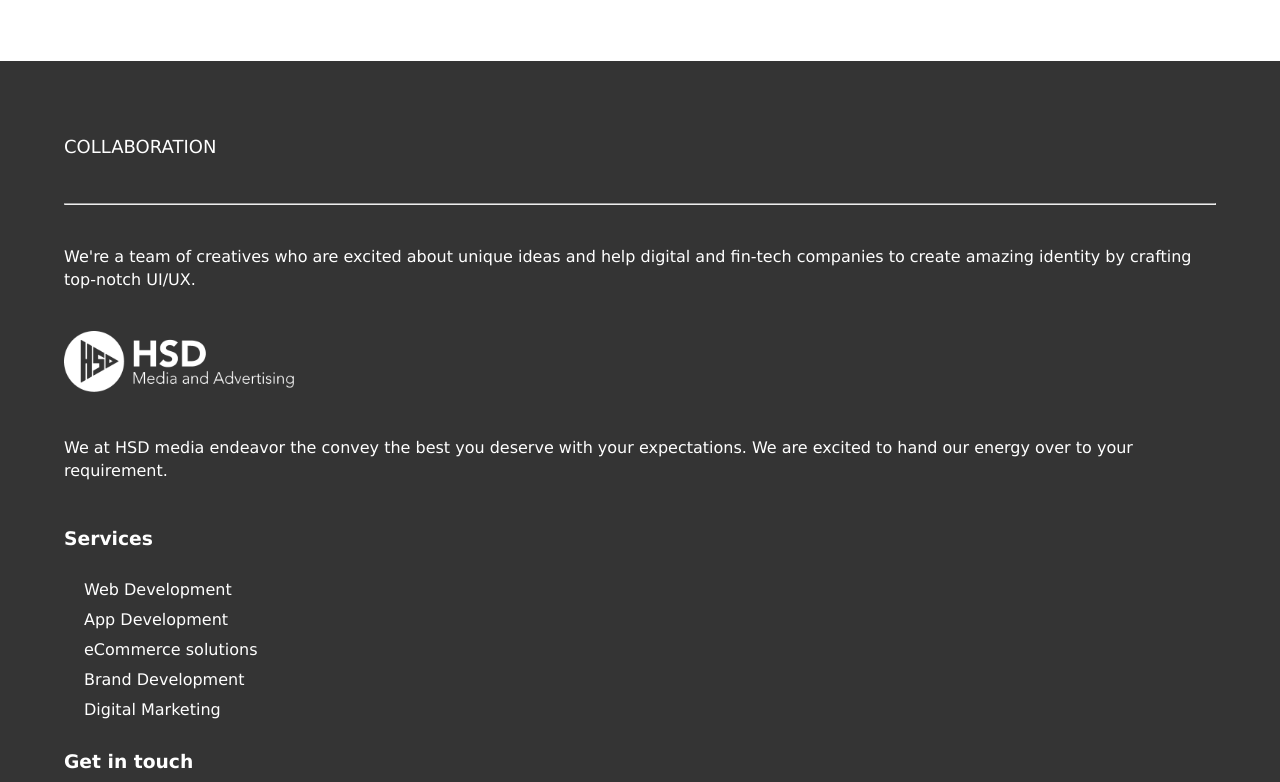
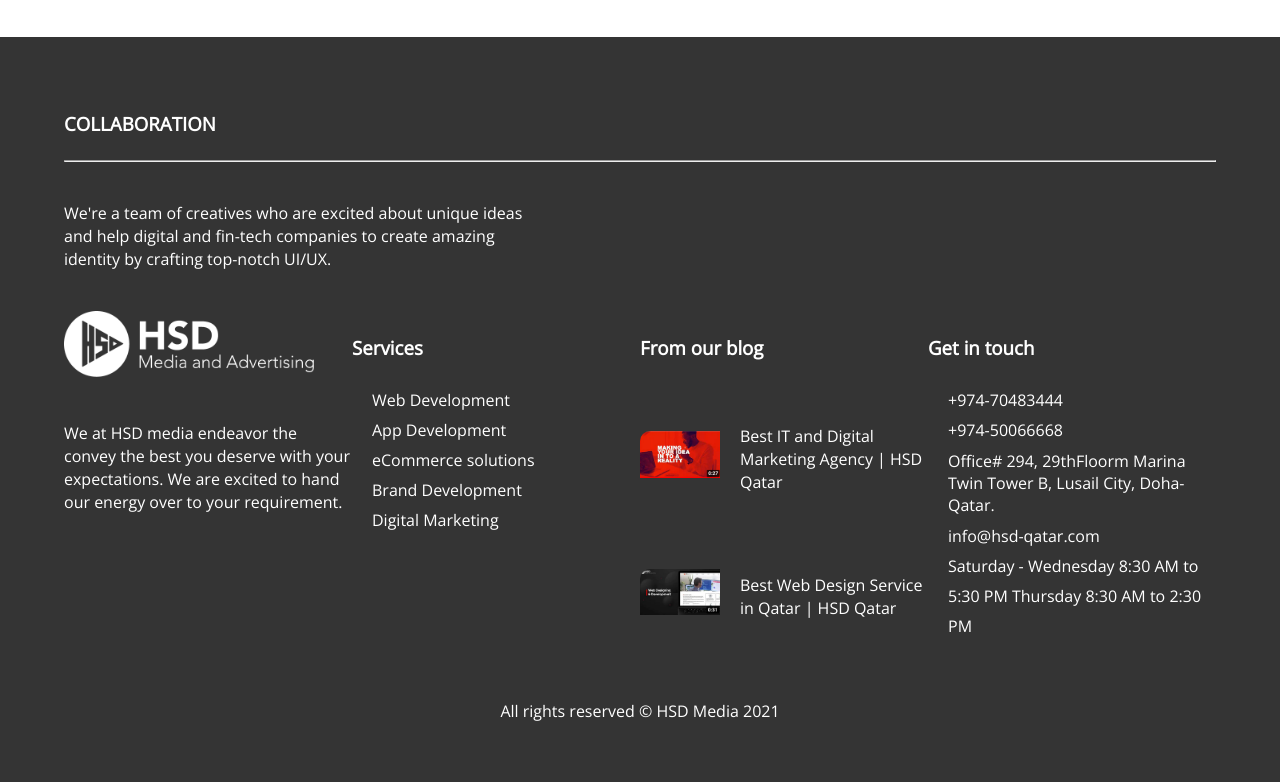
Before and after one commit to iamidrees/HSD-Site, a plain HTML site: page index.html in a window 1280 px wide. Shown: the part 3238-4020 px from the top of the page. Drawn offline with nearby package versions, Linux system fonts and the light colour scheme.

Commit message:
footer-fixed
fixed the footer and fixed others minor/major bugs

```diff
--- a/css/styles.css
+++ b/css/styles.css
@@ -5,7 +5,8 @@
 }
 
 body {
-  font-family: Verdana, Geneva, Tahoma, sans-serif;
+  /* font-family: Verdana, Geneva, Tahoma, sans-serif; */
+  font-family: "Open Sans", sans-serif;
 }
 
 .showcase {
@@ -323,6 +324,10 @@ footer {
   padding: 50px 0px;
 }
 
+footer img.logooo {
+  width: 50%;
+}
+
 /*USELESS CODE
 
 .collab {
@@ -442,7 +447,7 @@ footer .contact-ul img {
     min-height: 55vh;
   }
   footer img.logooo {
-    width: 60%;
+    width: 50%;
   }
   .clients img {
     width: 25%;
@@ -578,9 +583,6 @@ footer .contact-ul img {
     width: 15%;
     margin: 10px 2px;
   }
-  footer img.logooo {
-    width: 20%;
-  }
   header ul {
     width: 40%;
     padding: 0 auto;
@@ -595,10 +597,56 @@ footer .contact-ul img {
     border: none;
     border-right: 2px solid black;
   }
+  footer .wrappper {
+    display: flex;
+    justify-content: space-between;
+  }
+  /* .footer-flex {
+    width: 30%;
+  } */
+  footer .up-side {
+    /* width: 25%; */
+    /* text-align: left; */
+    /* margin: 0 auto; */
+    width: 40%;
+  }
+  footer .left-side {
+    width: 25%;
+  }
+  footer .middle-side {
+    width: 25%;
+  }
+  footer .right-side {
+    width: 25%;
+  }
+  footer .mid-side {
+    width: 25%;
+  }
+  footer #logo {
+    width: 250px;
+  }
+  footer .mid-side img {
+    border-radius: 10px;
+    padding: 0 20px 10px 0px;
+  }
+  /* footer .mid-side p img {
+    padding: 0 30px 3px 0px;
+    position: relative;
+    top: 20px;
+  } */
+  footer .mid-side .thumb1,
+  .thumb2 {
+    display: flex;
+    align-items: center;
+    justify-content: space-between;
+  }
 }
 
 @media (max-width: 768px) {
   header ul {
+    display: none;
+  }
+  footer .mid-side {
     display: none;
   }
 }
@@ -610,4 +658,5 @@ h3,
 h4 {
   line-height: 1.8em;
 }
+
 /* END OF FILE */
--- a/index.html
+++ b/index.html
@@ -7,6 +7,10 @@
 	<meta name="viewport" content="width=device-width, initial-scale=1.0">
 	<link rel="stylesheet" href="./css/styles.css">
 	<link rel="icon" href="./assets/assets/favicon.png">
+	<link rel="preconnect" href="https://fonts.googleapis.com">
+	<link rel="preconnect" href="https://fonts.gstatic.com" crossorigin>
+	<link href="https://fonts.googleapis.com/css2?family=Open+Sans:wght@300;400&display=swap" rel="stylesheet">
+	<script src="https://kit.fontawesome.com/0a96adf822.js" crossorigin="anonymous"></script>
 	<title>HSD MeDia</title>
 </head>
 
@@ -204,18 +208,28 @@
 
 	<footer>
 		<div class="container">
-			<div class="collab">
+
+			<div class="up-side">
 				<h3>COLLABORATION</h3>
-				<!-- <img src="./assets/assets/images/arrow-in-a-circle-right.png" alt="" width="10px">
-		<h4>Contact Us</h4> -->
 			</div>
 			<hr>
-			<p>We're a team of creatives who are excited about unique ideas and help digital and fin-tech companies to
+			<div class="up-side">
+				<p>We're a team of creatives who are excited about unique ideas and help digital and fin-tech companies
+					to
 					create amazing identity by crafting top-notch UI/UX.</p>
+			</div>
+			<!-- </div> -->
+			<div class="wrappper">
+				<div class="left-side">
+
 					<img src="./assets/assets/logo/logo_light.png" alt="" id="logo" class="logooo">
-			<p>We at HSD media endeavor the convey the best you deserve with your expectations. We are excited to hand
+					<p>We at HSD media endeavor the convey the best you deserve with your expectations. We are excited
+						to
+						hand
 						our
 						energy over to your requirement.</p>
+				</div>
+				<div class="middle-side">
 					<h3>Services</h3>
 					<ul>
 						<li>Web Development</li>
@@ -224,6 +238,20 @@
 						<li>Brand Development</li>
 						<li>Digital Marketing</li>
 					</ul>
+				</div>
+				<div class="mid-side">
+					<h3>From our blog</h3>
+					<div class="thumb1">
+						<img src="./assets/assets/images/thumb1.png" alt="" width="100">
+						<p>Best IT and Digital Marketing Agency | HSD Qatar</p>
+					</div>
+					<div class="thumb2">
+						<br>
+						<img src="./assets/assets/images/thumb2.png" alt="" width="100">
+						<p> Best Web Design Service in Qatar | HSD Qatar </p>
+					</div>
+				</div>
+				<div class="right-side">
 					<h3>Get in touch</h3>
 					<ul class="contact-ul">
 						<li> +974-70483444</li>
@@ -232,10 +260,20 @@
 						<li>info@hsd-qatar.com</li>
 						<li>Saturday - Wednesday 8:30 AM to 5:30 PM Thursday 8:30 AM to 2:30 PM</li>
 					</ul>
+				</div>
+			</div>
 			<p id="rights">All rights reserved &copy; HSD Media 2021</p>
-			<div class="social-links"></div>
+			<!-- <div class="social-links"></div> -->
 		</div>
 	</footer>
+
+	<!-- <div style="margin: 100px 100px">
+		<i class="fab fa-facebook" style="display: block; font-size: 30px; margin: 50px 50px"></i>
+		<i class="fab fa-instagram-square"
+			style="display: block; font-size: 30px; margin: 50px 50px; color:white; background-color: black;"></i>
+		<i class="fab fa-linkedin" style="display: block; font-size: 30px; margin: 50px 50px"></i>
+		<i class="fab fa-youtube" style="display: block; font-size: 30px; margin: 50px 50px"></i>
+	</div> -->
 
 </body>
 
```
Lines whose indentation alone changed are shown as unchanged.
